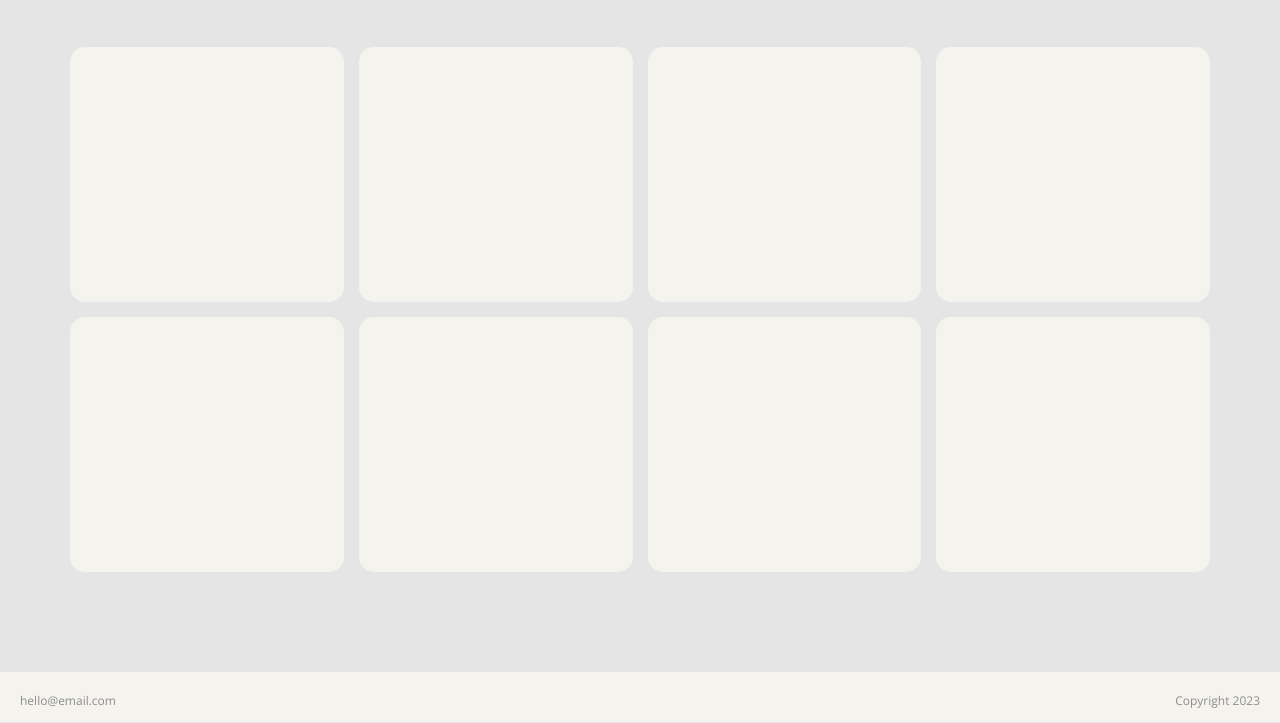
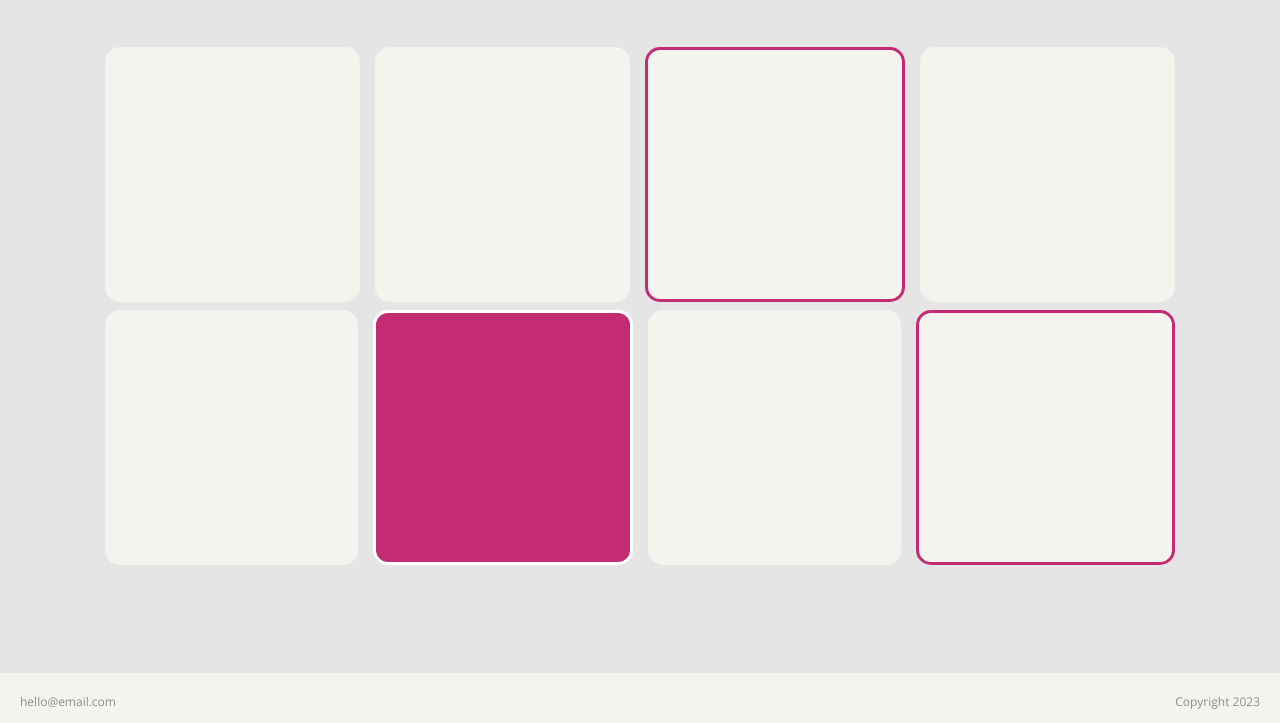
Before and after one commit to maleneivy/malene-olsen-css-frameworks-ma1, a plain HTML site: page index.html in a window 1280 px wide. Shown: the part 176-899 px from the top of the page. Drawn offline with nearby package versions, Linux system fonts and the light colour scheme.

Commit message:
Updated and added sass

```diff
--- a/sass/partials/_cards.scss
+++ b/sass/partials/_cards.scss
@@ -1,12 +1,22 @@
 .row {
     gap: 15px;
-    margin-top: 15px;
+    margin: 8px 20px !important;
     justify-content: center;
+
 
     .card__body {
         background-color: getColour(secondary-background-color);
         border-radius: 15px;
-        width: 355px;
         height: 255px;
     }
+
+    .card__body--pink-border {
+        border: 3px solid getColour(pink);
+    }
+
+    .card__body--pink-body {
+        border: 3px solid getColour(white);
+        background-color: getColour(pink);
+    }
+
 }
--- a/sass/partials/_footer.scss
+++ b/sass/partials/_footer.scss
@@ -13,7 +13,7 @@ footer {
         font-size: 12px;
     }
 
-    @media (max-width: $width-small) {
+    @media (max-width: $width-s) {
         align-items: center;
         flex-direction: column;
         height: fit-content;
--- a/sass/partials/_variables.scss
+++ b/sass/partials/_variables.scss
@@ -1,7 +1,7 @@
 $font-primary: "Open Sans";
 $font-links: "Archivo Narrow";
 
-$width-small: 576px;
+$width-s: 576px;
 $width-m: 768px;
 $width-l: 992px;
 
```
Also changed, not shown: css/style.css, 3 other files.
